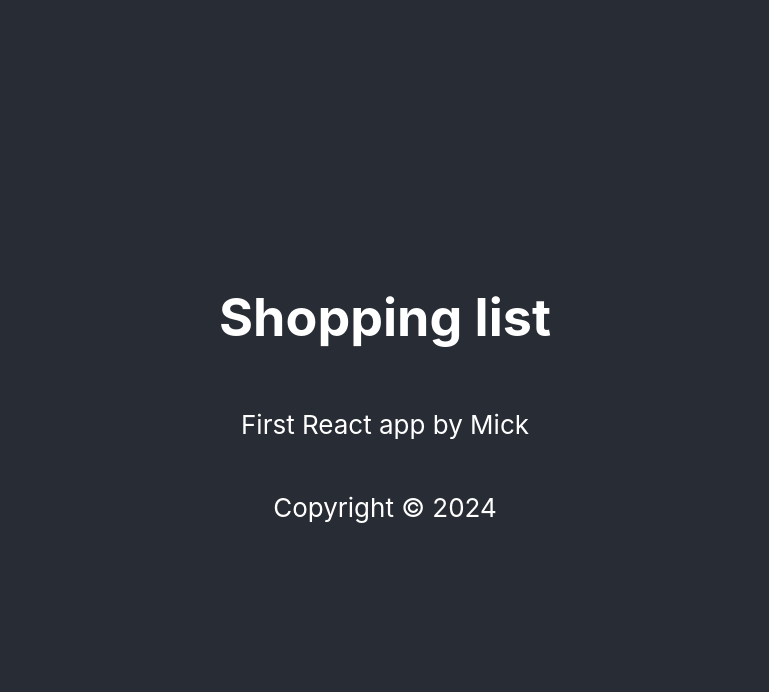
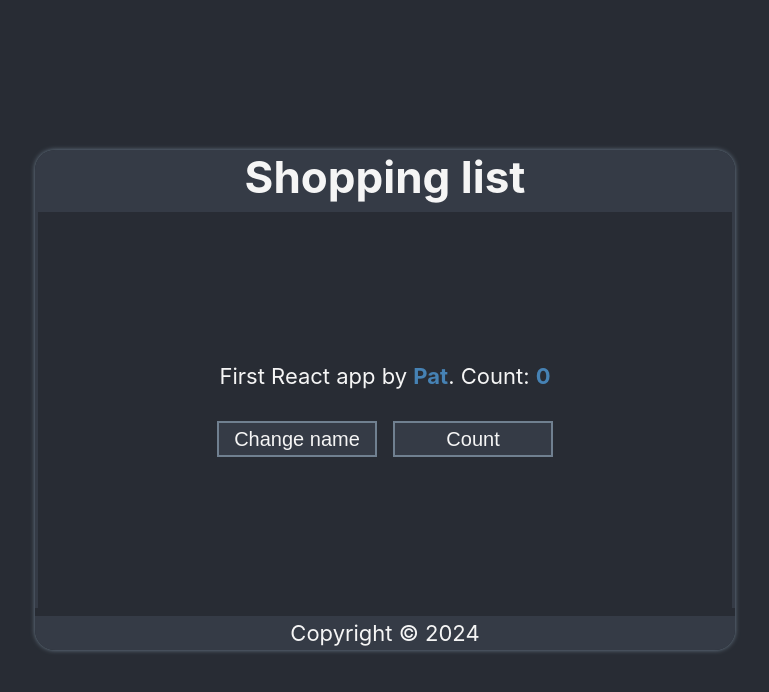
Before and after one commit to Quiatus/01-prj-basic, a React (Create React App) app: page / in a window 1280 px wide. Shown: the top 692 px of the page, without its empty margins (255-1024 px from the left). Built offline with nearby package versions, Linux system fonts and the light colour scheme.

Commit message:
add usestate

```diff
--- a/src/App.css
+++ /dev/null
@@ -1,18 +0,0 @@
-body {
-    margin: 0;
-    font-family: -apple-system, BlinkMacSystemFont, 'Segoe UI', 'Roboto', 'Oxygen','Ubuntu', 'Cantarell', 'Fira Sans', 'Droid Sans', 'Helvetica Neue', sans-serif;
-    -webkit-font-smoothing: antialiased;
-    -moz-osx-font-smoothing: grayscale;
-}
-
-.App {
-    text-align: center;
-    background-color: #282c34;
-    min-height: 100vh;
-    display: flex;
-    flex-direction: column;
-    align-items: center;
-    justify-content: center;
-    font-size: calc(10px + 2vmin);
-    color: white;
-}
--- a/src/App.js
+++ b/src/App.js
@@ -1,4 +1,3 @@
-import './App.css';
 import Header from './Header';
 import Content from './Content';
 import Footer from './Footer';
--- a/src/Content.js
+++ b/src/Content.js
@@ -1,15 +1,34 @@
+import { useState } from "react";
+
 const Content = () => {
-  return (
-    <main>
-        <p>First React app by {handleName()}</p>
-    </main>
-  )
-}
+	const [name, setName] = useState('Pat')
+	const [count, setCount] = useState(0);
 
-const handleName = () => {
-    const names = ['Bob', 'Pat', 'Josh', 'Mick'];
-    const int = Math.floor(Math.random() * 4);
-    return names[int];
+	const spanStyle = {
+		color: 'steelblue',
+		fontWeight: 'bold'
+	}
+
+	const handleName = () => {
+		const names = ['Bob', 'Pat', 'Josh', 'Mick'];
+		const int = Math.floor(Math.random() * 4);
+		setName(names[int]);
+	}
+
+	const handleCounter = () => {
+		setCount(count + 1)
+	}
+
+	return (
+		<main>
+			<p>First React app by <span style={spanStyle}>{name}</span>. Count: <span style={spanStyle}>{count}</span></p>
+			<div className="buttons">
+				<button className='btn' onClick={handleName}>Change name</button>
+				<button className='btn' onClick={handleCounter}>Count</button>
+			</div>
+
+		</main>
+	)
 }
 
 export default Content
--- /dev/null
+++ b/src/index.css
@@ -0,0 +1,81 @@
+* {
+    margin: 0;
+    padding: 0;
+    box-sizing: border-box;
+}
+
+body {
+    font-family: -apple-system, BlinkMacSystemFont, 'Segoe UI', 'Roboto', 'Oxygen','Ubuntu', 'Cantarell', 'Fira Sans', 'Droid Sans', 'Helvetica Neue', sans-serif;
+    -webkit-font-smoothing: antialiased;
+    -moz-osx-font-smoothing: grayscale;
+    min-height: 100vh;
+    background-color: #282c34;
+    display: flex;
+    flex-direction: column;
+    align-items: center;
+    justify-content: center;
+    font-size: 22px;
+    color: whitesmoke;
+}
+
+header {
+    text-align: center;
+    padding-bottom: 0.5rem;
+    background-color: #353b46;
+    border-top-left-radius: 20px;
+    border-top-right-radius: 20px;
+}
+
+main {
+    display: flex;
+    align-items: center;
+    justify-content: center;
+    flex-direction: column;
+    gap: 2rem;
+    height: 396px;
+    border-left: 3px solid #353b46;
+    border-right: 3px solid #353b46;
+}
+
+footer {
+    position: absolute;
+    bottom: 0;
+    width: 100%;
+    background-color: #353b46;
+    border-bottom-left-radius: 20px;
+    border-bottom-right-radius: 20px;
+    padding: 0.25rem 0;
+    text-align: center;
+}
+
+.App {
+    position: relative;
+    height: 500px;
+    width: 700px;
+
+    box-shadow: 0 0 5px slategray;
+    border-radius: 20px;
+}
+
+.btn {
+    width: 10rem;
+    background-color: #353b46;
+    border: 2px solid slategray;
+    color: whitesmoke;
+    font-size: 20px;
+    padding: 0.3rem 0;
+
+}
+
+.btn:hover{
+    background-color: slategray;
+}
+
+.btn:active {
+    transform: scale(0.95);
+}
+
+.buttons {
+    display: inline-flex;
+    gap: 1rem;
+}
--- a/src/index.js
+++ b/src/index.js
@@ -1,3 +1,4 @@
+import './index.css'
 import React from 'react';
 import ReactDOM from 'react-dom/client';
 import App from './App';
```
Also changed, not shown: src/logo.svg (deleted).
